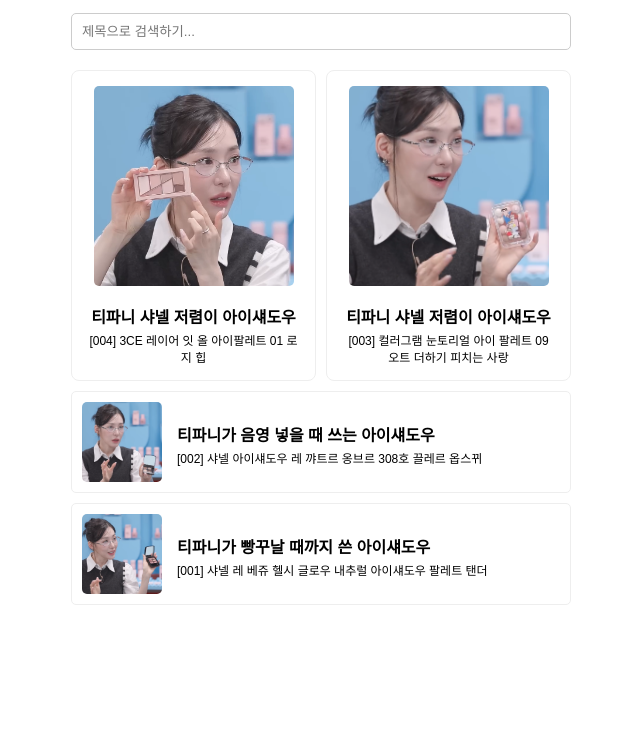
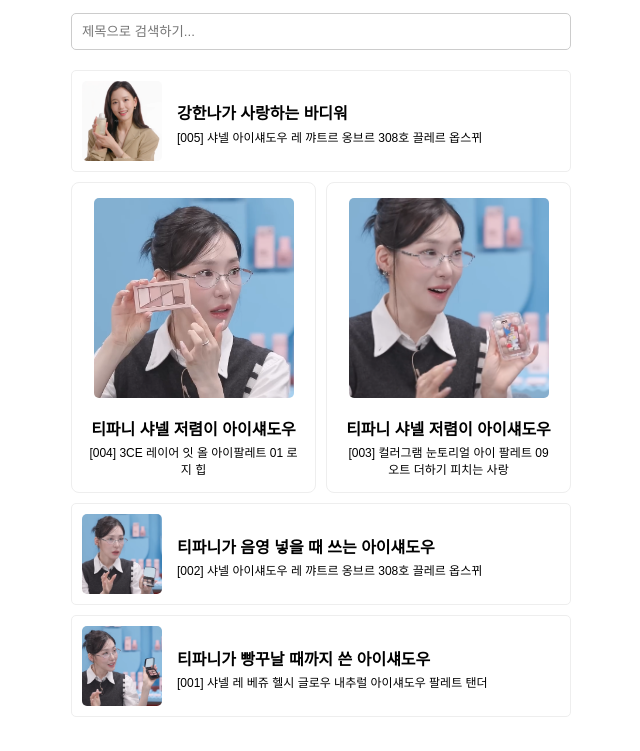
Before and after one commit to injeonshinee/kbaf, a plain HTML site: page index.html in a window 1280 px wide. Shown: the part 133-884 px from the top of the page, without its empty margins (319-959 px from the left). Before the commit the page ends 800 px from the top, so only its background shows below. Drawn offline with Linux system fonts and the light colour scheme.

Commit message:
Update index.html

```diff
--- a/index.html
+++ b/index.html
@@ -12,6 +12,25 @@
     <h3>쿠팡 파트너스 활동의 일환으로, 이에 따른 일정액의 수수료를 제공받습니다.</h3>
     <h1>케이뷰티앤패션</h1>
     <input type="text" id="searchBar" placeholder="제목으로 검색하기...">
+
+
+
+
+
+<div class="itemList">
+      <a href="https://link.coupang.com/a/cYDwgf" class="item" target="_blank">
+        <img src="images/005.png" alt="아이템5">
+        <div>
+        <h4>강한나가 사랑하는 바디워</h4>
+        <p>[005] 샤넬 아이섀도우 레 꺄트르 옹브르 308호 끌레르 옵스뀌</p>
+        </div>
+      </a>
+    </div>
+
+
+
+
+
 
 
     <div class="itemList longCardList">
```
